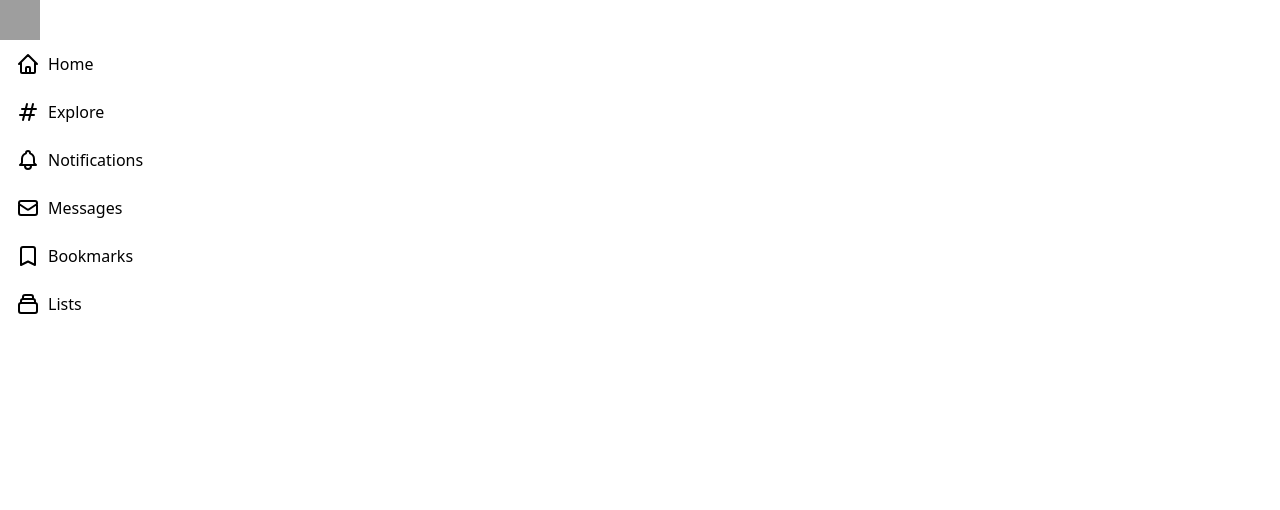
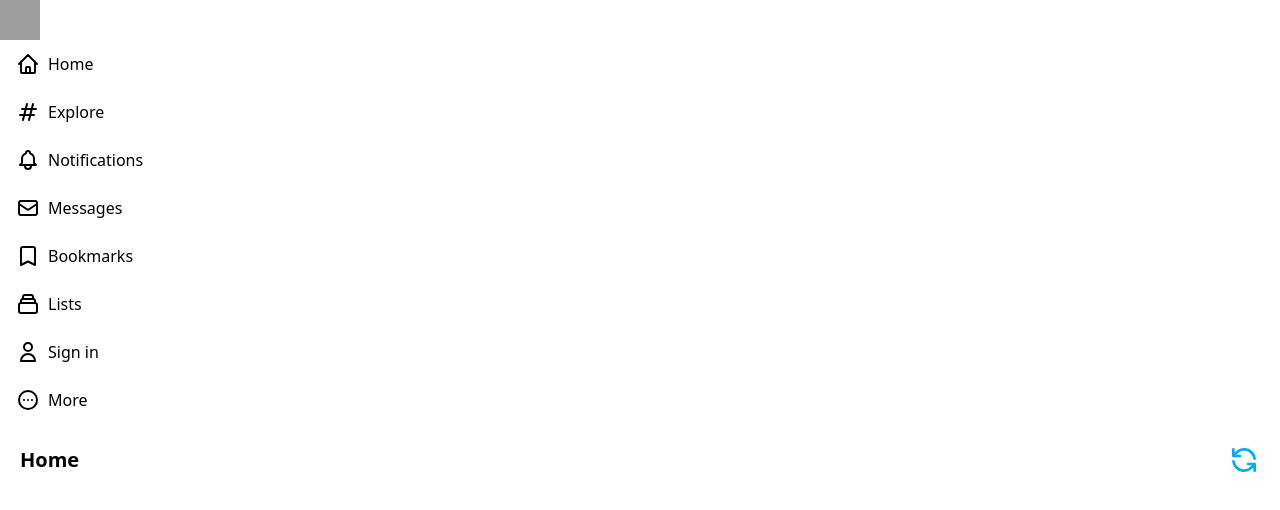
Before and after one commit to asish918/NextJS-Twitter-clone, a Next.js app: page / in a window 1280 px wide. Shown: the top 510 px of the page. Built offline with nearby package versions, Linux system fonts and the light colour scheme; grey boxes are pictures that could not be loaded.

Commit message:
Added Feed Header

```diff
--- /dev/null
+++ b/components/Feed.tsx
@@ -0,0 +1,15 @@
+import React from "react";
+import { RefreshIcon } from '@heroicons/react/outline'
+
+const Feed = () => {
+    return (
+        <div>
+            <div className="flex justify-between items-center">
+                <h1 className="p-5 pb-0 text-xl font-bold">Home</h1>
+                <RefreshIcon className="h-8 w-8 cursor-pointer text-twitter mr-5 mt-5 transition-all duration-500 ease-out hover:rotate-180 active:scale-125"/>
+            </div>
+        </div>
+    )
+}
+
+export default Feed;
--- a/components/Sidebar.tsx
+++ b/components/Sidebar.tsx
@@ -12,7 +12,7 @@ import SidebarRow from './SidebarRow';
 
 const Sidebar = () => {
     return (
-        <div>
+        <div className='flex flex-col'>
             <img className='h-10 w-10' src='https:links.papareact.com/drq' alt='twitter-logo' />
             <SidebarRow Icon={HomeIcon} title='Home'/>
             <SidebarRow Icon={HashtagIcon} title='Explore'/>
@@ -20,6 +20,8 @@ const Sidebar = () => {
             <SidebarRow Icon={MailIcon} title='Messages'/>
             <SidebarRow Icon={BookmarkIcon} title='Bookmarks'/>
             <SidebarRow Icon={CollectionIcon} title='Lists'/>
+            <SidebarRow Icon={UserIcon} title='Sign in'/>
+            <SidebarRow Icon={DotsCircleHorizontalIcon} title='More'/>
         </div>
     )
 }
--- a/pages/index.tsx
+++ b/pages/index.tsx
@@ -1,6 +1,7 @@
 import type { NextPage } from 'next'
 import Head from 'next/head'
 import Image from 'next/image'
+import Feed from '../components/Feed'
 import Sidebar from '../components/Sidebar'
 
 const Home: NextPage = () => {
@@ -16,6 +17,7 @@ const Home: NextPage = () => {
         <Sidebar />
 
         {/* Feed */}
+        <Feed />
 
         {/* Widgets */}
 
```
